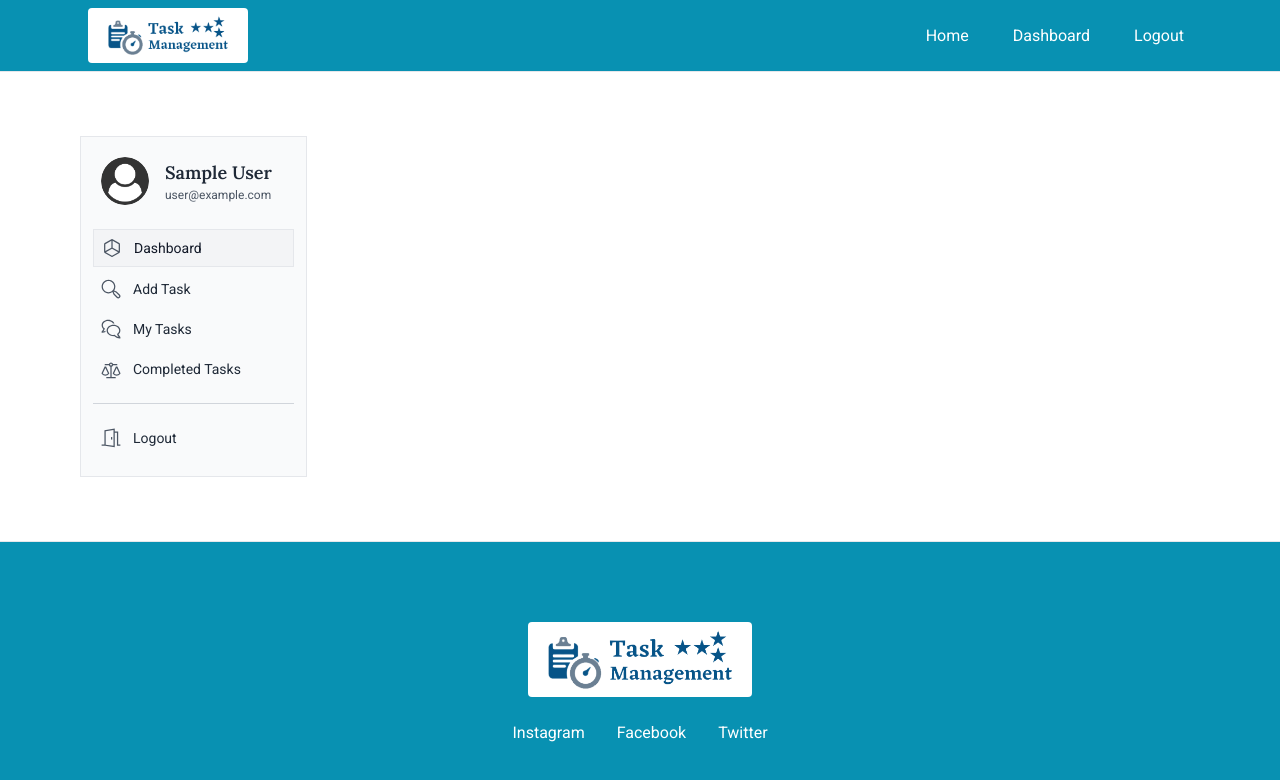
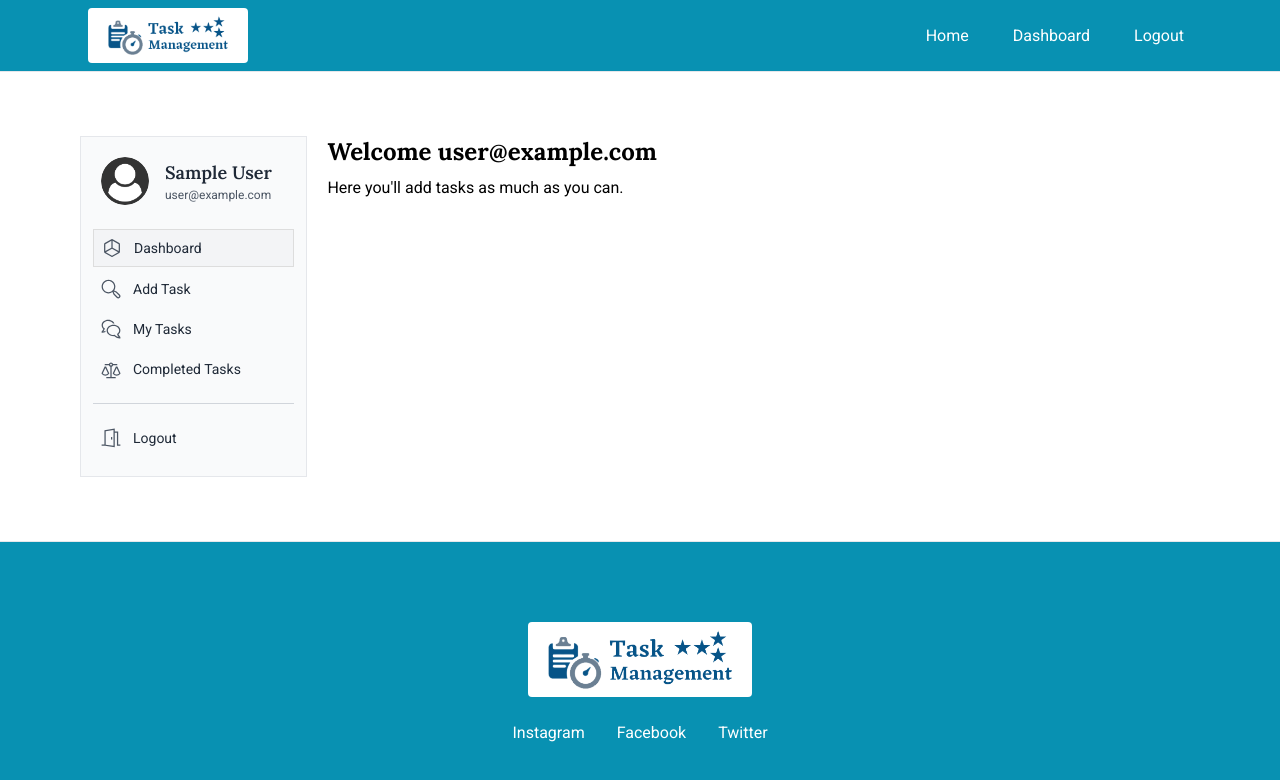
Before and after one commit to sifatullahsu/task-management, a React (Create React App) app: page /dashboard in a window 1280 px wide. Shown: the top 780 px of the page. Built offline with nearby package versions, Linux system fonts and the light colour scheme; no server answers; sample sign-in values are in the browser's storage.

Commit message:
sass added

```diff
--- a/package.json
+++ b/package.json
@@ -17,6 +17,7 @@
     "react-query": "^3.39.2",
     "react-router-dom": "^6.6.1",
     "react-scripts": "5.0.1",
+    "sass": "^1.57.1",
     "web-vitals": "^2.1.4"
   },
   "scripts": {
--- a/src/App.css
+++ /dev/null
@@ -1,12 +0,0 @@
-body {
-  font-family: 'Roboto', sans-serif;
-}
-
-h1,
-h2,
-h3,
-h4,
-h5,
-h6 {
-  font-family: 'Lora', serif;
-}
--- a/src/App.js
+++ b/src/App.js
@@ -1,6 +1,6 @@
 import { Toaster } from 'react-hot-toast';
 import { RouterProvider } from 'react-router-dom';
-import './App.css';
+import './sass/app.scss';
 import { router } from './routes/router';
 
 function App() {
--- a/src/components/loops/Tasks.js
+++ b/src/components/loops/Tasks.js
@@ -43,6 +43,7 @@ const Tasks = ({ tasks, refetch }) => {
   }
 
   return (
+    <>
       <div className='grid grid-cols-1 lg:grid-cols-2 gap-3'>
         {
           tasks?.data.map(task =>
@@ -55,6 +56,11 @@ const Tasks = ({ tasks, refetch }) => {
           )
         }
       </div>
+      {
+        tasks?.data.length === 0 &&
+        <p>No data has been found..</p>
+      }
+    </>
   )
 };
 
--- a/src/index.js
+++ b/src/index.js
@@ -1,6 +1,5 @@
 import React from 'react';
 import ReactDOM from 'react-dom/client';
-import './index.css';
 import App from './App';
 import reportWebVitals from './reportWebVitals';
 import AuthContextComp from './contexts/AuthContextComp';
--- a/src/pages/DashPage.js
+++ b/src/pages/DashPage.js
@@ -1,10 +1,13 @@
-import React from 'react';
+import React, { useContext } from 'react';
+import { AuthContext } from '../contexts/AuthContextComp';
 
 const DashPage = () => {
+  const { user } = useContext(AuthContext);
 
   return (
     <div>
-
+      <h1 className="text-2xl font-bold mb-2">Welcome {user?.email}</h1>
+      <p>Here you'll add tasks as much as you can.</p>
     </div>
   );
 };
--- a/src/index.css
+++ b/src/sass/app.scss
@@ -4,9 +4,7 @@
 
 body {
   margin: 0;
-  font-family: -apple-system, BlinkMacSystemFont, 'Segoe UI', 'Roboto', 'Oxygen',
-    'Ubuntu', 'Cantarell', 'Fira Sans', 'Droid Sans', 'Helvetica Neue',
-    sans-serif;
+  font-family: 'Roboto', sans-serif;
   -webkit-font-smoothing: antialiased;
   -moz-osx-font-smoothing: grayscale;
 }
@@ -15,3 +13,17 @@ code {
   font-family: source-code-pro, Menlo, Monaco, Consolas, 'Courier New',
     monospace;
 }
+
+h1,
+h2,
+h3,
+h4,
+h5,
+h6 {
+  font-family: 'Lora', serif;
+}
+
+.active {
+  background: rgb(243 244 246);
+  border: 1px solid #ddd;
+}
--- a/src/templates/DashTemp.js
+++ b/src/templates/DashTemp.js
@@ -1,6 +1,6 @@
 import React, { useContext } from 'react';
 import { toast } from 'react-hot-toast';
-import { Link, Outlet, useNavigate } from 'react-router-dom';
+import { Link, NavLink, Outlet, useLocation, useNavigate } from 'react-router-dom';
 import Header from '../components/Header';
 import ScrollToTop from '../components/ScrollToTop';
 import { AuthContext } from '../contexts/AuthContextComp';
@@ -8,6 +8,8 @@ import userLogo from '../assets/user.png';
 import Footer from '../components/Footer';
 
 const DashTemp = () => {
+
+  const path = useLocation().pathname;
 
   const { user, userLogout } = useContext(AuthContext);
   const navigate = useNavigate();
@@ -43,45 +45,47 @@ const DashTemp = () => {
               </div>
               <div className="divide-y divide-gray-300">
                 <ul className="pt-2 pb-4 space-y-1 text-sm">
-                  <li className="bg-gray-100 border text-gray-900">
-                    <Link to='/dashboard' className="flex items-center p-2 space-x-3 rounded-md">
+                  <li className="">
+                    <NavLink to='/dashboard'
+                      className={({ isActive }) => isActive && path === '/dashboard' ? 'active flex items-center p-2 space-x-3' : 'flex items-center p-2 space-x-3'}
+                    >
                       <svg xmlns="http://www.w3.org/2000/svg" viewBox="0 0 512 512" className="w-5 h-5 fill-current text-gray-600">
                         <path d="M68.983,382.642l171.35,98.928a32.082,32.082,0,0,0,32,0l171.352-98.929a32.093,32.093,0,0,0,16-27.713V157.071a32.092,32.092,0,0,0-16-27.713L272.334,30.429a32.086,32.086,0,0,0-32,0L68.983,129.358a32.09,32.09,0,0,0-16,27.713V354.929A32.09,32.09,0,0,0,68.983,382.642ZM272.333,67.38l155.351,89.691V334.449L272.333,246.642ZM256.282,274.327l157.155,88.828-157.1,90.7L99.179,363.125ZM84.983,157.071,240.333,67.38v179.2L84.983,334.39Z"></path>
                       </svg>
                       <span>Dashboard</span>
-                    </Link>
+                    </NavLink>
                   </li>
                   <li>
-                    <Link to='/dashboard/add-task' className="flex items-center p-2 space-x-3 rounded-md">
+                    <NavLink to='/dashboard/add-task' className="flex items-center p-2 space-x-3">
                       <svg xmlns="http://www.w3.org/2000/svg" viewBox="0 0 512 512" className="w-5 h-5 fill-current text-gray-600">
                         <path d="M479.6,399.716l-81.084-81.084-62.368-25.767A175.014,175.014,0,0,0,368,192c0-97.047-78.953-176-176-176S16,94.953,16,192,94.953,368,192,368a175.034,175.034,0,0,0,101.619-32.377l25.7,62.2L400.4,478.911a56,56,0,1,0,79.2-79.195ZM48,192c0-79.4,64.6-144,144-144s144,64.6,144,144S271.4,336,192,336,48,271.4,48,192ZM456.971,456.284a24.028,24.028,0,0,1-33.942,0l-76.572-76.572-23.894-57.835L380.4,345.771l76.573,76.572A24.028,24.028,0,0,1,456.971,456.284Z"></path>
                       </svg>
                       <span>Add Task</span>
-                    </Link>
+                    </NavLink>
                   </li>
                   <li>
-                    <Link to='/dashboard/my-tasks' className="flex items-center p-2 space-x-3 rounded-md">
+                    <NavLink to='/dashboard/my-tasks' className="flex items-center p-2 space-x-3">
                       <svg xmlns="http://www.w3.org/2000/svg" viewBox="0 0 512 512" className="w-5 h-5 fill-current text-gray-600">
                         <path d="M448.205,392.507c30.519-27.2,47.8-63.455,47.8-101.078,0-39.984-18.718-77.378-52.707-105.3C410.218,158.963,366.432,144,320,144s-90.218,14.963-123.293,42.131C162.718,214.051,144,251.445,144,291.429s18.718,77.378,52.707,105.3c33.075,27.168,76.861,42.13,123.293,42.13,6.187,0,12.412-.273,18.585-.816l10.546,9.141A199.849,199.849,0,0,0,480,496h16V461.943l-4.686-4.685A199.17,199.17,0,0,1,448.205,392.507ZM370.089,423l-21.161-18.341-7.056.865A180.275,180.275,0,0,1,320,406.857c-79.4,0-144-51.781-144-115.428S240.6,176,320,176s144,51.781,144,115.429c0,31.71-15.82,61.314-44.546,83.358l-9.215,7.071,4.252,12.035a231.287,231.287,0,0,0,37.882,67.817A167.839,167.839,0,0,1,370.089,423Z"></path>
                         <path d="M60.185,317.476a220.491,220.491,0,0,0,34.808-63.023l4.22-11.975-9.207-7.066C62.918,214.626,48,186.728,48,156.857,48,96.833,109.009,48,184,48c55.168,0,102.767,26.43,124.077,64.3,3.957-.192,7.931-.3,11.923-.3q12.027,0,23.834,1.167c-8.235-21.335-22.537-40.811-42.2-56.961C270.072,30.279,228.3,16,184,16S97.928,30.279,66.364,56.206C33.886,82.885,16,118.63,16,156.857c0,35.8,16.352,70.295,45.25,96.243a188.4,188.4,0,0,1-40.563,60.729L16,318.515V352H32a190.643,190.643,0,0,0,85.231-20.125,157.3,157.3,0,0,1-5.071-33.645A158.729,158.729,0,0,1,60.185,317.476Z"></path>
                       </svg>
                       <span>My Tasks</span>
-                    </Link>
+                    </NavLink>
                   </li>
                   <li>
-                    <Link to='/dashboard/completed-tasks' className="flex items-center p-2 space-x-3 rounded-md">
+                    <NavLink to='/dashboard/completed-tasks' className="flex items-center p-2 space-x-3">
                       <svg xmlns="http://www.w3.org/2000/svg" viewBox="0 0 512 512" className="w-5 h-5 fill-current text-gray-600">
                         <path d="M203.247,386.414,208,381.185V355.4L130.125,191H93.875L16,355.4v27.042l4.234,4.595a124.347,124.347,0,0,0,91.224,39.982h.42A124.343,124.343,0,0,0,203.247,386.414ZM176,368.608a90.924,90.924,0,0,1-64.231,26.413h-.33A90.907,90.907,0,0,1,48,369.667V362.6l64-135.112L176,362.6Z"></path>
                         <path d="M418.125,191h-36.25L304,355.4v27.042l4.234,4.595a124.347,124.347,0,0,0,91.224,39.982h.42a124.343,124.343,0,0,0,91.369-40.607L496,381.185V355.4ZM464,368.608a90.924,90.924,0,0,1-64.231,26.413h-.33A90.907,90.907,0,0,1,336,369.667V362.6l64-135.112L464,362.6Z"></path>
                         <path d="M272,196.659A56.223,56.223,0,0,0,309.659,159H416V127H309.659a55.991,55.991,0,0,0-107.318,0H96v32H202.341A56.223,56.223,0,0,0,240,196.659V463H136v32H376V463H272ZM232,143a24,24,0,1,1,24,24A24,24,0,0,1,232,143Z"></path>
                       </svg>
                       <span>Completed Tasks</span>
-                    </Link>
+                    </NavLink>
                   </li>
                 </ul>
                 <ul className="pt-4 pb-2 space-y-1 text-sm">
                   {/* <li>
-                    <Link to='' className="flex items-center p-2 space-x-3 rounded-md">
+                    <Link to='' className="flex items-center p-2 space-x-3">
                       <svg xmlns="http://www.w3.org/2000/svg" viewBox="0 0 512 512" className="w-5 h-5 fill-current text-gray-600">
                         <path d="M245.151,168a88,88,0,1,0,88,88A88.1,88.1,0,0,0,245.151,168Zm0,144a56,56,0,1,1,56-56A56.063,56.063,0,0,1,245.151,312Z"></path>
                         <path d="M464.7,322.319l-31.77-26.153a193.081,193.081,0,0,0,0-80.332l31.77-26.153a19.941,19.941,0,0,0,4.606-25.439l-32.612-56.483a19.936,19.936,0,0,0-24.337-8.73l-38.561,14.447a192.038,192.038,0,0,0-69.54-40.192L297.49,32.713A19.936,19.936,0,0,0,277.762,16H212.54a19.937,19.937,0,0,0-19.728,16.712L186.05,73.284a192.03,192.03,0,0,0-69.54,40.192L77.945,99.027a19.937,19.937,0,0,0-24.334,8.731L21,164.245a19.94,19.94,0,0,0,4.61,25.438l31.767,26.151a193.081,193.081,0,0,0,0,80.332l-31.77,26.153A19.942,19.942,0,0,0,21,347.758l32.612,56.483a19.937,19.937,0,0,0,24.337,8.73l38.562-14.447a192.03,192.03,0,0,0,69.54,40.192l6.762,40.571A19.937,19.937,0,0,0,212.54,496h65.222a19.936,19.936,0,0,0,19.728-16.712l6.763-40.572a192.038,192.038,0,0,0,69.54-40.192l38.564,14.449a19.938,19.938,0,0,0,24.334-8.731L469.3,347.755A19.939,19.939,0,0,0,464.7,322.319Zm-50.636,57.12-48.109-18.024-7.285,7.334a159.955,159.955,0,0,1-72.625,41.973l-10,2.636L267.6,464h-44.89l-8.442-50.642-10-2.636a159.955,159.955,0,0,1-72.625-41.973l-7.285-7.334L76.241,379.439,53.8,340.562l39.629-32.624-2.7-9.973a160.9,160.9,0,0,1,0-83.93l2.7-9.972L53.8,171.439l22.446-38.878,48.109,18.024,7.285-7.334a159.955,159.955,0,0,1,72.625-41.973l10-2.636L222.706,48H267.6l8.442,50.642,10,2.636a159.955,159.955,0,0,1,72.625,41.973l7.285,7.334,48.109-18.024,22.447,38.877-39.629,32.625,2.7,9.972a160.9,160.9,0,0,1,0,83.93l-2.7,9.973,39.629,32.623Z"></path>
@@ -90,7 +94,7 @@ const DashTemp = () => {
                     </Link>
                   </li> */}
                   <li>
-                    <button onClick={handleLogout} className="flex items-center p-2 space-x-3 rounded-md">
+                    <button onClick={handleLogout} className="flex items-center p-2 space-x-3">
                       <svg xmlns="http://www.w3.org/2000/svg" viewBox="0 0 512 512" className="w-5 h-5 fill-current text-gray-600">
                         <path d="M440,424V88H352V13.005L88,58.522V424H16v32h86.9L352,490.358V120h56V456h88V424ZM320,453.642,120,426.056V85.478L320,51Z"></path>
                         <rect width="32" height="64" x="256" y="232"></rect>
```
Also changed, not shown: 1 other file (tests, documents, lock files or other folders). Lines whose indentation alone changed are shown as unchanged.
